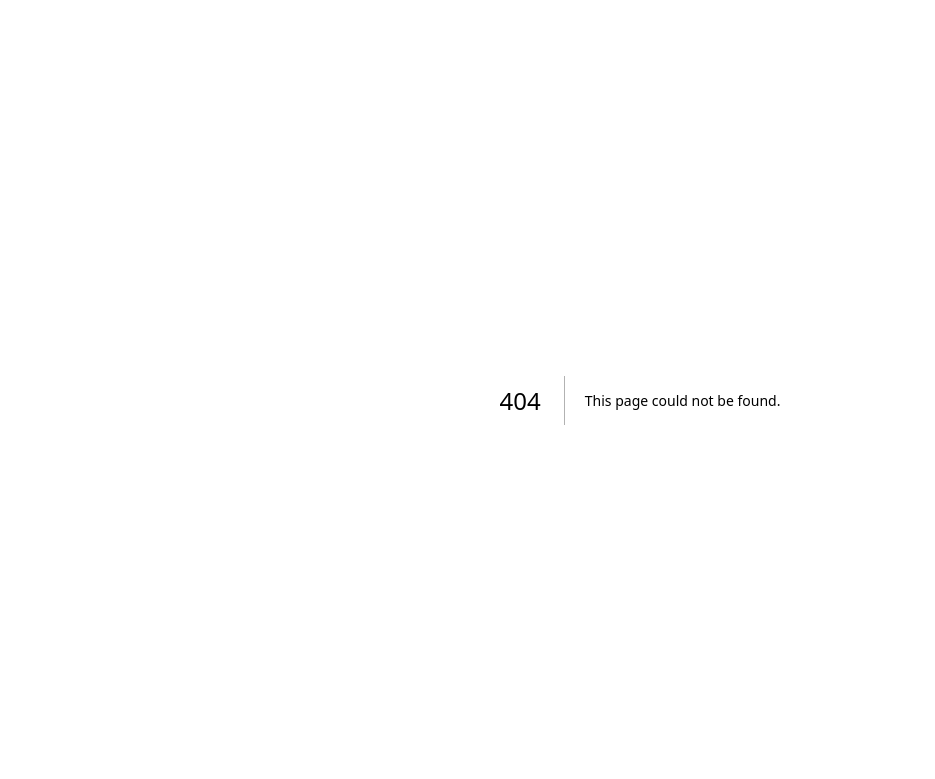
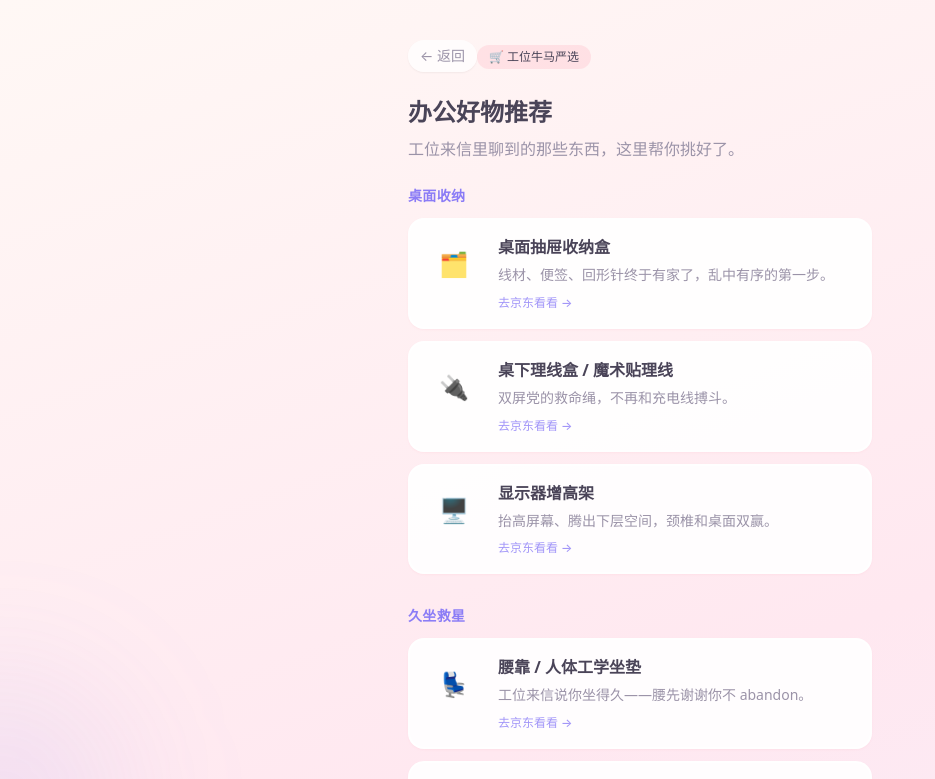
Before and after one commit to dww1999zj-cn/desk-speaks, a Next.js app: page /recommend in a window 1280 px wide. Before the commit this address had no page. Shown: the top 779 px of the page, without its empty margins (0-935 px from the left). Built offline with nearby package versions, Linux system fonts and the light colour scheme.

Commit message:
feat: add office picks recommend page with JD affiliate links
Add /recommend page and wire report card to real 京粉 promotion URLs.

Co-authored-by: Cursor <cursoragent@cursor.com>

```diff
--- /dev/null
+++ b/app/recommend/page.tsx
@@ -0,0 +1,65 @@
+"use client";
+
+import { useRouter } from "next/navigation";
+import { GradientBackground } from "@/components/ui/GradientBackground";
+import { SiteFooter } from "@/components/ui/SiteFooter";
+import { OfficePickCard } from "@/components/recommend/OfficePickCard";
+import {
+  OFFICE_PICK_CATEGORIES,
+  OFFICE_PICK_DISCLOSURE,
+  OFFICE_PICK_INTRO,
+  getOfficePicksByCategory,
+} from "@/lib/office-picks";
+
+export default function RecommendPage() {
+  const router = useRouter();
+
+  return (
+    <GradientBackground>
+      <main className="mx-auto flex min-h-dvh max-w-lg flex-col px-6 py-10 safe-bottom">
+        <header>
+          <button
+            type="button"
+            onClick={() => router.back()}
+            className="mb-6 rounded-full bg-white/70 px-3 py-1.5 text-sm text-muted shadow-sm hover:text-text"
+          >
+            ← 返回
+          </button>
+          <p className="mb-2 inline-flex items-center gap-1 rounded-full bg-secondary/30 px-3 py-1 text-xs font-medium text-text">
+            {OFFICE_PICK_INTRO.badge}
+          </p>
+          <h1 className="text-2xl font-bold text-text">{OFFICE_PICK_INTRO.title}</h1>
+          <p className="mt-2 leading-relaxed text-muted">
+            {OFFICE_PICK_INTRO.subtitle}
+          </p>
+        </header>
+
+        <div className="mt-6 space-y-8 flex-1">
+          {OFFICE_PICK_CATEGORIES.map((category) => {
+            const picks = getOfficePicksByCategory(category);
+            if (picks.length === 0) return null;
+
+            return (
+              <section key={category}>
+                <h2 className="mb-3 text-sm font-semibold tracking-wide text-primary">
+                  {category}
+                </h2>
+                <div className="space-y-3">
+                  {picks.map((pick) => (
+                    <OfficePickCard key={pick.id} pick={pick} />
+                  ))}
+                </div>
+              </section>
+            );
+          })}
+        </div>
+
+        <div className="mt-8 rounded-2xl bg-white/60 px-4 py-3 text-center text-xs leading-relaxed text-muted">
+          {OFFICE_PICK_DISCLOSURE}
+        </div>
+
+        <SiteFooter className="mt-6" />
+      </main>
+    </GradientBackground>
+  );
+}
--- /dev/null
+++ b/components/recommend/OfficePickCard.tsx
@@ -0,0 +1,29 @@
+import type { OfficePick } from "@/lib/office-picks";
+
+interface OfficePickCardProps {
+  pick: OfficePick;
+}
+
+export function OfficePickCard({ pick }: OfficePickCardProps) {
+  return (
+    <a
+      href={pick.affiliateUrl}
+      target="_blank"
+      rel="noopener noreferrer sponsored"
+      className="group flex gap-4 rounded-2xl border-2 border-white/90 bg-white/90 p-4 shadow-sm shadow-secondary/15 transition-transform active:scale-[0.99]"
+    >
+      <div className="flex h-14 w-14 shrink-0 items-center justify-center rounded-2xl bg-primary/8 text-2xl">
+        {pick.emoji}
+      </div>
+      <div className="min-w-0 flex-1">
+        <h3 className="font-semibold leading-snug text-text group-hover:text-primary">
+          {pick.name}
+        </h3>
+        <p className="mt-1.5 text-sm leading-relaxed text-muted">{pick.hook}</p>
+        <p className="mt-2 text-xs font-medium text-primary/80">
+          去京东看看 →
+        </p>
+      </div>
+    </a>
+  );
+}
--- a/components/report/ReportCard.tsx
+++ b/components/report/ReportCard.tsx
@@ -1,5 +1,6 @@
 "use client";
 
+import Link from "next/link";
 import type { DeskReport, ReportCardData } from "@/lib/types";
 import { SharePreviewCard } from "./SharePreviewCard";
 
@@ -144,15 +145,12 @@ export function ReportCard({ data, index, report, deskThumb, onGoNext }: ReportC
           <span className="font-medium text-secondary">风水一句 · </span>
           {data.yijingFengshui}
         </p>
-        <button
-          type="button"
-          onClick={() =>
-            alert("更多办公风水解读即将上线，敬请期待 🪴")
-          }
-          className="mt-3 text-xs text-primary/80 underline-offset-2 hover:underline"
+        <Link
+          href="/recommend"
+          className="mt-3 inline-block text-xs font-medium text-primary/80 underline-offset-2 hover:text-primary hover:underline"
         >
-          更多风水解读 · 敬请期待
-        </button>
+          更多办公好物推荐 →
+        </Link>
         <button
           type="button"
           onClick={onGoNext}
--- /dev/null
+++ b/lib/office-picks.ts
@@ -0,0 +1,104 @@
+/** 京粉推广链接：在京东京粉 App 生成后替换 affiliateUrl */
+export interface OfficePick {
+  id: string;
+  category: string;
+  name: string;
+  hook: string;
+  emoji: string;
+  affiliateUrl: string;
+}
+
+export const OFFICE_PICK_DISCLOSURE =
+  "以下链接为京东推广链接，价格与你直接购买相同；通过链接下单是对「闲里偷忙」的小支持 🐮";
+
+export const OFFICE_PICK_INTRO = {
+  badge: "🛒 工位牛马严选",
+  title: "办公好物推荐",
+  subtitle: "工位来信里聊到的那些东西，这里帮你挑好了。",
+};
+
+export const OFFICE_PICK_CATEGORIES = [
+  "桌面收纳",
+  "久坐救星",
+  "氛围感",
+  "续命水",
+] as const;
+
+export const OFFICE_PICKS: OfficePick[] = [
+  {
+    id: "desk-organizer",
+    category: "桌面收纳",
+    name: "桌面抽屉收纳盒",
+    hook: "线材、便签、回形针终于有家了，乱中有序的第一步。",
+    emoji: "🗂️",
+    affiliateUrl: "https://u.jd.com/",
+  },
+  {
+    id: "cable-box",
+    category: "桌面收纳",
+    name: "桌下理线盒 / 魔术贴理线",
+    hook: "双屏党的救命绳，不再和充电线搏斗。",
+    emoji: "🔌",
+    affiliateUrl: "https://u.jd.com/",
+  },
+  {
+    id: "monitor-stand",
+    category: "桌面收纳",
+    name: "显示器增高架",
+    hook: "抬高屏幕、腾出下层空间，颈椎和桌面双赢。",
+    emoji: "🖥️",
+    affiliateUrl: "https://u.jd.com/",
+  },
+  {
+    id: "lumbar-cushion",
+    category: "久坐救星",
+    name: "腰靠 / 人体工学坐垫",
+    hook: "工位来信说你坐得久——腰先谢谢你不 abandon。",
+    emoji: "💺",
+    affiliateUrl: "https://u.jd.com/",
+  },
+  {
+    id: "wrist-rest",
+    category: "久坐救星",
+    name: "键盘手托 + 鼠标垫",
+    hook: "机械键盘配软手托，敲字不那么废手腕。",
+    emoji: "⌨️",
+    affiliateUrl: "https://u.jd.com/",
+  },
+  {
+    id: "desk-lamp",
+    category: "氛围感",
+    name: "屏幕挂灯 / 暖光台灯",
+    hook: "加班不刺眼，拍照还显工位有生活气。",
+    emoji: "💡",
+    affiliateUrl: "https://u.jd.com/",
+  },
+  {
+    id: "desk-plant",
+    category: "氛围感",
+    name: "懒人桌面小绿植",
+    hook: "工位目击里半死不活的那个，可以换一盆好养活的。",
+    emoji: "🪴",
+    affiliateUrl: "https://u.jd.com/",
+  },
+  {
+    id: "mug-warmer",
+    category: "续命水",
+    name: "恒温杯垫",
+    hook: "凉透的咖啡是工位时间刻度——这垫能帮你续一口热的。",
+    emoji: "☕",
+    affiliateUrl: "https://u.jd.com/",
+  },
+  {
+    id: "instant-coffee",
+    category: "续命水",
+    name: "挂耳 / 冻干咖啡包",
+    hook: "抽屉里囤几包，下午三点和工位一起复活。",
+    emoji: "🫘",
+    affiliateUrl: "https://u.jd.com/",
+  },
+];
+
+export function getOfficePicksByCategory(category: string): OfficePick[] {
+  return OFFICE_PICKS.filter((pick) => pick.category === category);
+}
```
